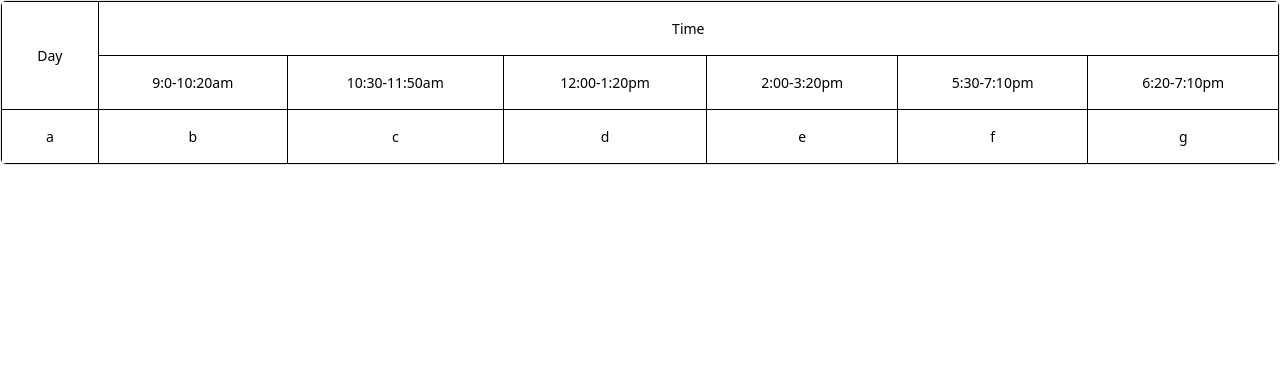
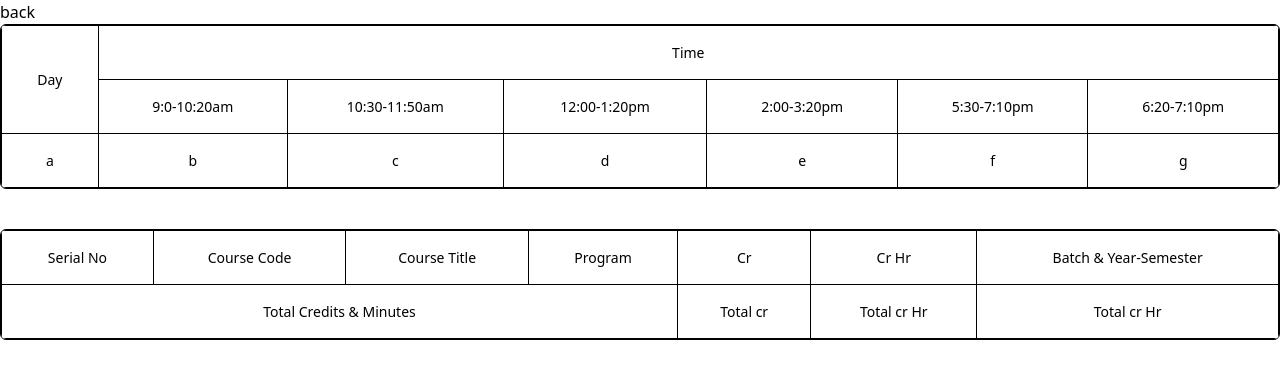
Before and after one commit to Abdullah-Al-Akash/university-management-client, a React (Vite) app: page /faculty in a window 1280 px wide. Shown: the top 378 px of the page. Built offline with nearby package versions, Linux system fonts and the light colour scheme.

Commit message:
added some code

```diff
--- a/src/Components/Faculty/FacultyTable.jsx
+++ b/src/Components/Faculty/FacultyTable.jsx
@@ -1,18 +1,21 @@
+import { useNavigate } from "react-router-dom";
 import TableWrapper from "../../Shared/TableWrapper";
 
 const FacultyTable = () => {
+  const navigate = useNavigate();
   return (
-    <div>
-      <TableWrapper>
+    <div className="container mx-auto">
+      <button className="btn btn-primary" onClick={() => navigate(-1)}>back</button>
+      <TableWrapper maxWidth="max-w-[600px] mx-auto" borderStyle="">
         <table
           border={1}
-          className="table-auto font-medium text-center border border-[#000] table-ui w-full "
+          className="table-auto font-medium text-center  border-[#000] mx-auto w-full"
           cellPadding="0"
           cellSpacing={0}
         >
           <tr>
             <td
-              className="text-[14px] border-[#000] border bg-white border-b-[1px] border-r-[1px] text-[#000] p-[16px] text-center whitespace-nowrap"
+              className="text-[14px] border-[#000] border bg-white border-t border-b-[1px] border-r-[0px] text-[#000] p-[16px] text-center whitespace-nowrap"
               rowSpan={2}
               colSpan={1}
             >
@@ -27,50 +30,113 @@ const FacultyTable = () => {
             </td>
           </tr>
           <tr>
-            <td className="text-[14px] border-[#000] border border-b-[1px] border-r-[1px] text-[#000] p-[16px] text-center">
+            <td className="text-[14px] border-[#000] border border-b-[1px] border-r-[1px] text-[#000] p-[16px] text-center whitespace-nowrap">
               9:0-10:20am
             </td>
-            <td className="text-[14px] border-[#000] border border-b-[1px] border-r-[1px] text-[#000] p-[16px] text-center">
+            <td className="text-[14px] border-[#000] border border-b-[1px] border-r-[1px] text-[#000] p-[16px] text-center whitespace-nowrap">
               10:30-11:50am
             </td>
-            <td className="text-[14px] border-[#000] border border-b-[1px] border-r-[1px] text-[#000] p-[16px] text-center">
+            <td className="text-[14px] border-[#000] border border-b-[1px] border-r-[1px] text-[#000] p-[16px] text-center whitespace-nowrap">
               12:00-1:20pm
             </td>
-            <td className="text-[14px] border-[#000] border border-b-[1px] border-r-[1px] text-[#000] p-[16px] text-center">
+            <td className="text-[14px] border-[#000] border border-b-[1px] border-r-[1px] text-[#000] p-[16px] text-center whitespace-nowrap">
               2:00-3:20pm
             </td>
-            <td className="text-[14px] border-[#000] border border-b-[1px] border-r-[1px] text-[#000] p-[16px] text-center">
+            <td className="text-[14px] border-[#000] border border-b-[1px] border-r-[1px] text-[#000] p-[16px] text-center whitespace-nowrap">
               5:30-7:10pm
             </td>
-            <td className="text-[14px] border-[#000] border border-b-[1px] border-r-[1px] text-[#000] p-[16px] text-center">
+            <td className="text-[14px] border-[#000] border border-b-[1px] border-r-[1px] text-[#000] p-[16px] text-center whitespace-nowrap">
               6:20-7:10pm
             </td>
           </tr>
           <tr>
-            <td className="text-[14px] border-[#000] border border-b-[1px] border-r-[1px] text-[#000] p-[16px] text-center">
+            <td className="text-[14px] border-[#000] border border-b-[1px] border-r-[1px] text-[#000] p-[16px] text-center whitespace-nowrap">
               a
             </td>
-            <td className="text-[14px] border-[#000] border border-b-[1px] border-r-[1px] text-[#000] p-[16px] text-center">
+            <td className="text-[14px] border-[#000] border border-b-[1px] border-r-[1px] text-[#000] p-[16px] text-center whitespace-nowrap">
               b
             </td>
-            <td className="text-[14px] border-[#000] border border-b-[1px] border-r-[1px] text-[#000] p-[16px] text-center">
+            <td className="text-[14px] border-[#000] border border-b-[1px] border-r-[1px] text-[#000] p-[16px] text-center whitespace-nowrap">
               c
             </td>
-            <td className="text-[14px] border-[#000] border border-b-[1px] border-r-[1px] text-[#000] p-[16px] text-center">
+            <td className="text-[14px] border-[#000] border border-b-[1px] border-r-[1px] text-[#000] p-[16px] text-center whitespace-nowrap">
               d
             </td>
-            <td className="text-[14px] border-[#000] border border-b-[1px] border-r-[1px] text-[#000] p-[16px] text-center">
+            <td className="text-[14px] border-[#000] border border-b-[1px] border-r-[1px] text-[#000] p-[16px] text-center whitespace-nowrap">
               e
             </td>
-            <td className="text-[14px] border-[#000] border border-b-[1px] border-r-[1px] text-[#000] p-[16px] text-center">
+            <td className="text-[14px] border-[#000] border border-b-[1px] border-r-[1px] text-[#000] p-[16px] text-center whitespace-nowrap">
               f
             </td>
-            <td className="text-[14px] border-[#000] border border-b-[1px] border-r-[1px] text-[#000] p-[16px] text-center">
+            <td className="text-[14px] border-[#000] border border-b-[1px] border-r-[1px] text-[#000] p-[16px] text-center whitespace-nowrap">
               g
             </td>
           </tr>
         </table>
       </TableWrapper>
+      <div className="mt-[40px]">
+        <TableWrapper maxWidth="max-w-[615px] mx-auto" borderStyle="">
+          <table
+            border={1}
+            className="table-auto font-medium text-center  border-[#000] mx-auto w-full"
+            cellPadding="0"
+            cellSpacing={0}
+          >
+            {/* table head */}
+            <tr>
+              <td className="text-[14px] border-[#000] border bg-white border-t border-b-[1px] border-r-[0px] text-[#000] p-[16px] text-center whitespace-nowrap">
+                Serial No
+              </td>
+
+              <td className="text-[14px] border-[#000] border border-b-[1px] border-r-[1px] text-[#000] p-[16px] text-center whitespace-nowrap">
+                Course Code
+              </td>
+              <td className="text-[14px] border-[#000] border border-b-[1px] border-r-[1px] text-[#000] p-[16px] text-center whitespace-nowrap">
+                Course Title
+              </td>
+              <td className="text-[14px] border-[#000] border border-b-[1px] border-r-[1px] text-[#000] p-[16px] text-center whitespace-nowrap">
+                Program
+              </td>
+              <td className="text-[14px] border-[#000] border border-b-[1px] border-r-[1px] text-[#000] p-[16px] text-center whitespace-nowrap">
+                Cr
+              </td>
+              <td className="text-[14px] border-[#000] border border-b-[1px] border-r-[1px] text-[#000] p-[16px] text-center whitespace-nowrap">
+                Cr Hr
+              </td>
+              <td className="text-[14px] border-[#000] border border-b-[1px] border-r-[1px] text-[#000] p-[16px] text-center whitespace-nowrap">
+                Batch & Year-Semester
+              </td>
+            </tr>
+            {/* table footer */}
+            <tr>
+              <td
+                className="text-[14px] border-[#000] border bg-white border-t border-b-[1px] border-r-[0px] text-[#000] p-[16px] text-center whitespace-nowrap"
+                colSpan={4}
+              >
+                Total Credits & Minutes
+              </td>
+              <td
+                className="text-[14px] border-[#000] border bg-white border-t border-b-[1px] border-r-[0px] text-[#000] p-[16px] text-center whitespace-nowrap"
+                colSpan={1}
+              >
+                Total cr
+              </td>
+              <td
+                className="text-[14px] border-[#000] border bg-white border-t border-b-[1px] border-r-[0px] text-[#000] p-[16px] text-center whitespace-nowrap"
+                colSpan={1}
+              >
+                Total cr Hr
+              </td>
+              <td
+                className="text-[14px] border-[#000] border bg-white border-t border-b-[1px] text-[#000] p-[16px] text-center whitespace-nowrap"
+                colSpan={1}
+              >
+                Total cr Hr
+              </td>
+            </tr>
+          </table>
+        </TableWrapper>
+      </div>
     </div>
   );
 };
--- a/src/Shared/TableWrapper.jsx
+++ b/src/Shared/TableWrapper.jsx
@@ -1,9 +1,10 @@
 /* eslint-disable react/prop-types */
 const TableWrapper = ({ children, minWidth, borderStyle }) => {
+  console.log(minWidth);
     return (
       <section
         className={`overflow-x-auto custom-table-class rounded-[6px] ${
-          borderStyle ? borderStyle : "border"
+          borderStyle ? borderStyle : "border border-black"
         }`}
       >
         <div className={` ${minWidth ? minWidth : "min-w-[1000px]"}`}>
```
